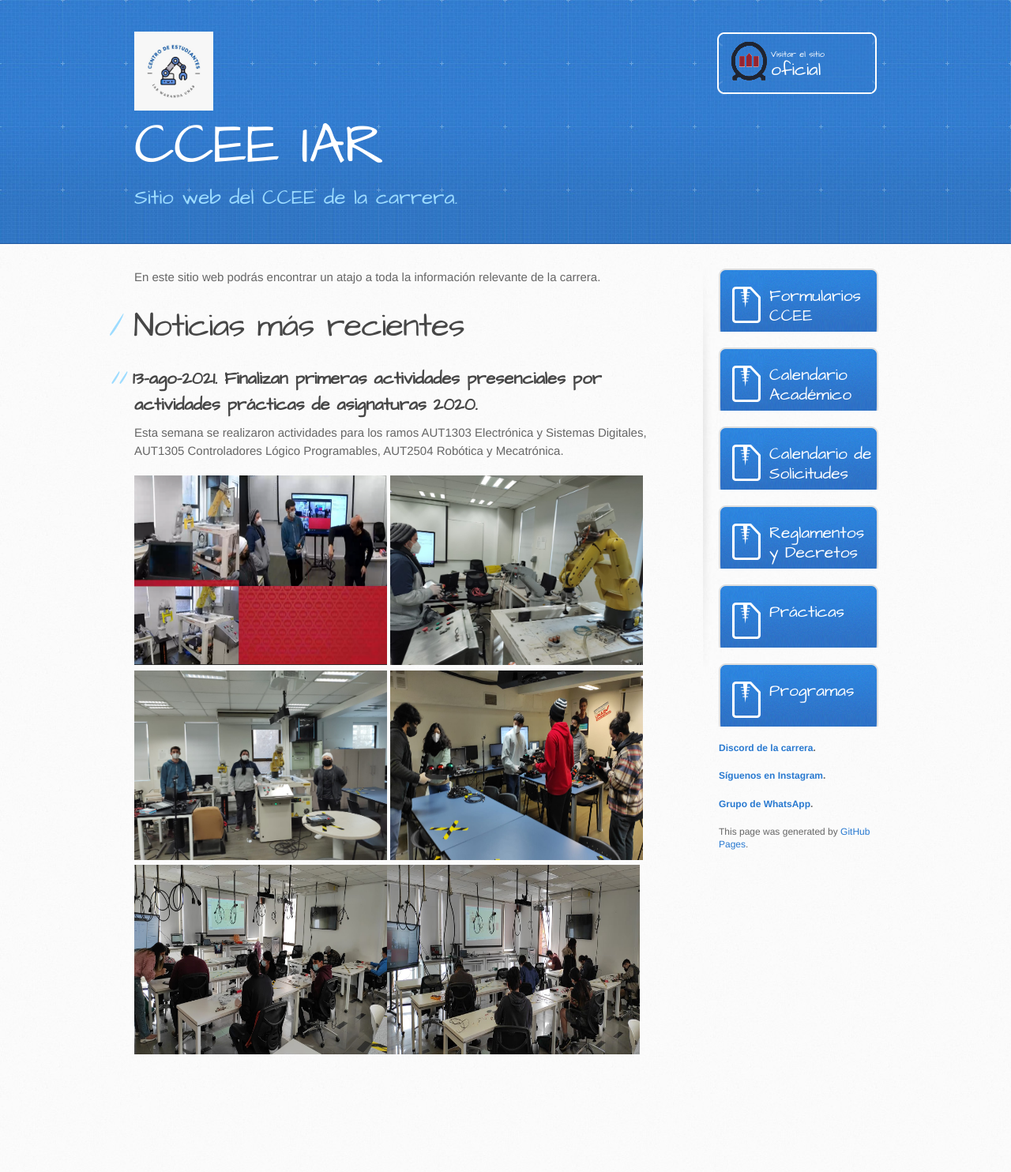
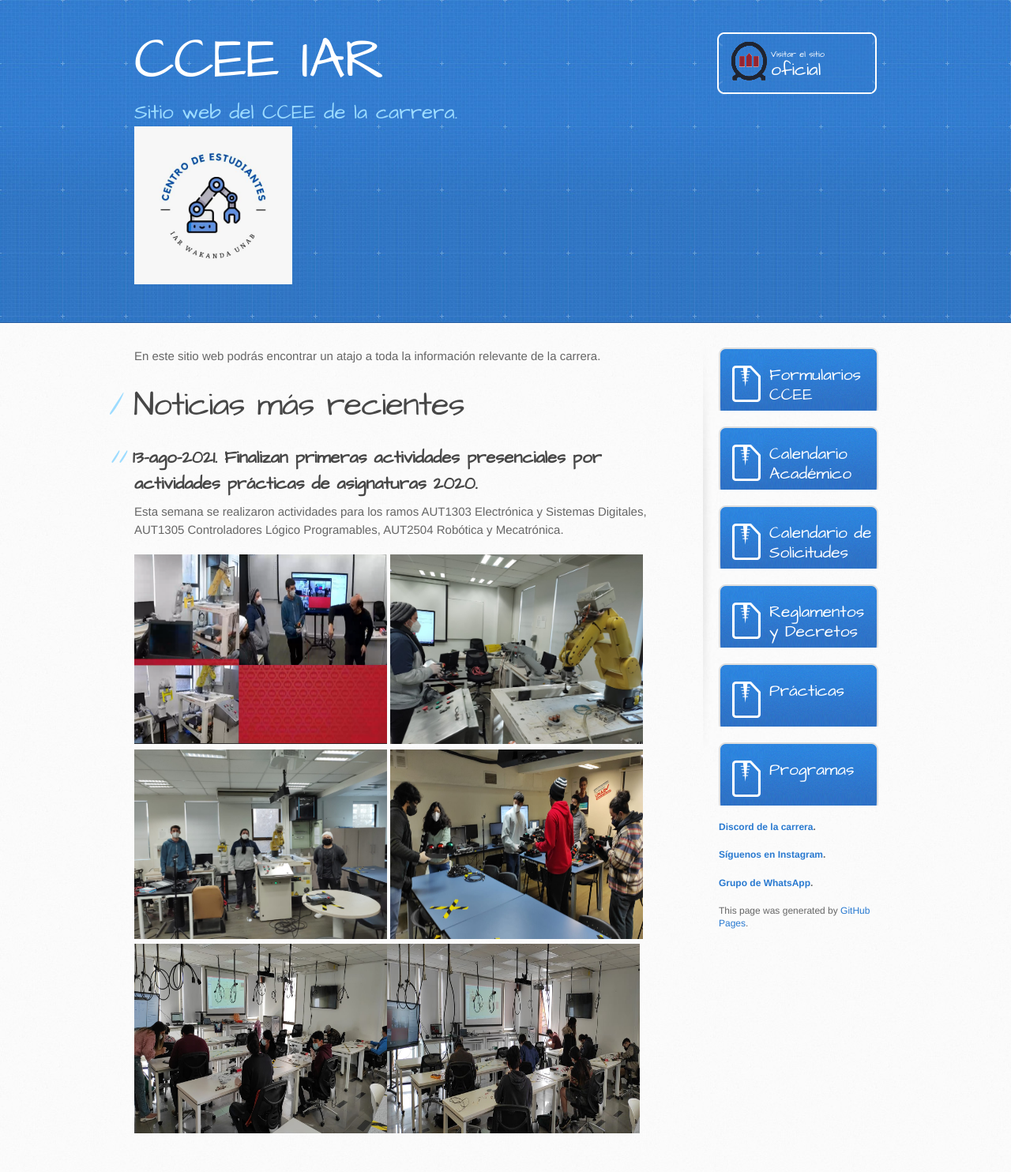
Before and after one commit to iar-unab/web, a Jekyll site: the page built from index.md, in a window 1280 px wide. Shown: the whole page at 79% size. Built offline with Jekyll 4.4.1, drawn with Linux system fonts in a browser that asks for light colours; before the commit the page ends 1384 px from its top, so only the background shows below that.

Commit message:
Update default.html

```diff
--- a/_layouts/default.html
+++ b/_layouts/default.html
@@ -17,13 +17,13 @@
   <body>
     <header>
       <div class="inner">
-        <img src="assets/images/wakandaiar.jpg" width="100" height="100">
         <a href="{{ '/' | absolute_url }}">
           <h1>{{ site.title | default: site.github.repository_name }}</h1>
         </a>
         <h2>{{ site.description | default: site.github.project_tagline }}</h2>
         {% if site.github.is_project_page %}
           <a href="http://facultades.unab.cl/ingenieria/carreras/ingenieria-automatizacion-robotica/" target = "_blank" class="button"><small>Visitar el sitio</small> oficial</a>
+        <img src="assets/images/wakandaiar.jpg" width="200" height="200">
         {% endif %}
         {% if site.github.is_user_page %}
           <a href="{{ site.github.owner_url }}" class="button"><small>Follow me on</small> GitHub</a>
```
